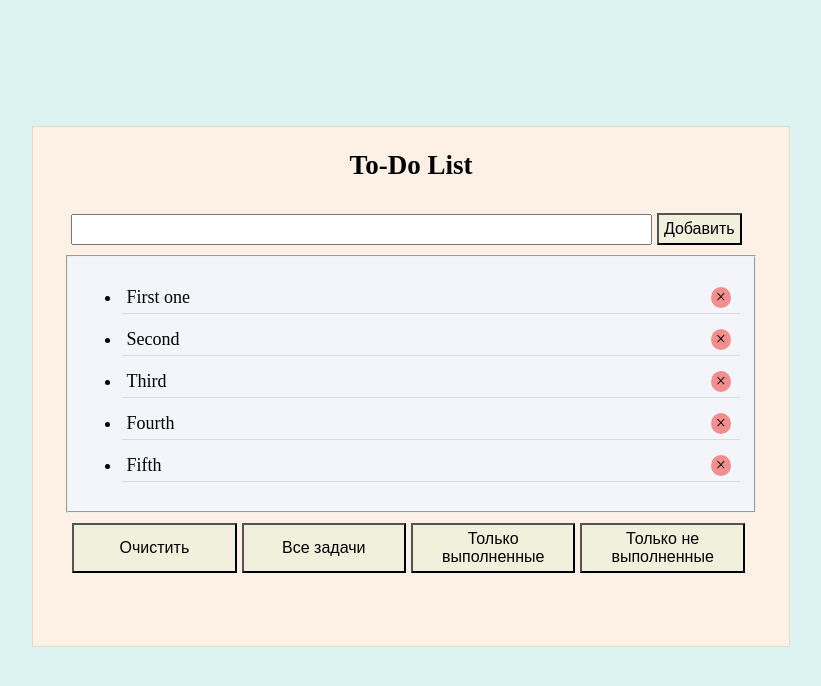
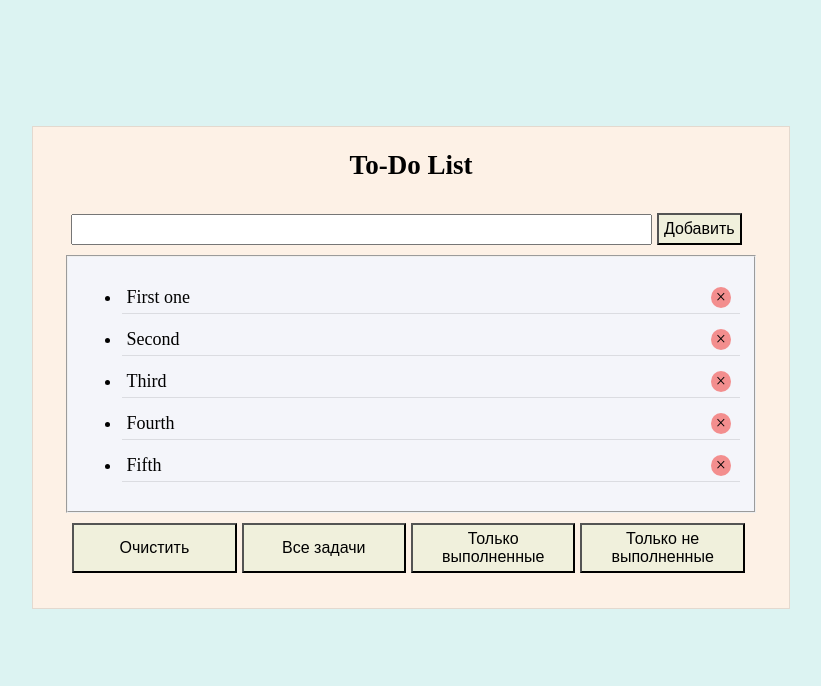
Before and after one commit to anrekov/add_todo, a plain HTML site: page index.html in a window 1280 px wide. Shown: the whole page, without its empty margins (229-1050 px from the left). Drawn offline with Linux system fonts and the light colour scheme.

Commit message:
fix padding

```diff
--- a/style.css
+++ b/style.css
@@ -8,7 +8,7 @@ article {
     margin-top: 10%;
     margin-left: 20%;
     margin-right: 20%;
-    padding-bottom: 5%;
+    padding-bottom: 2%;
 }
 
 div {
```
